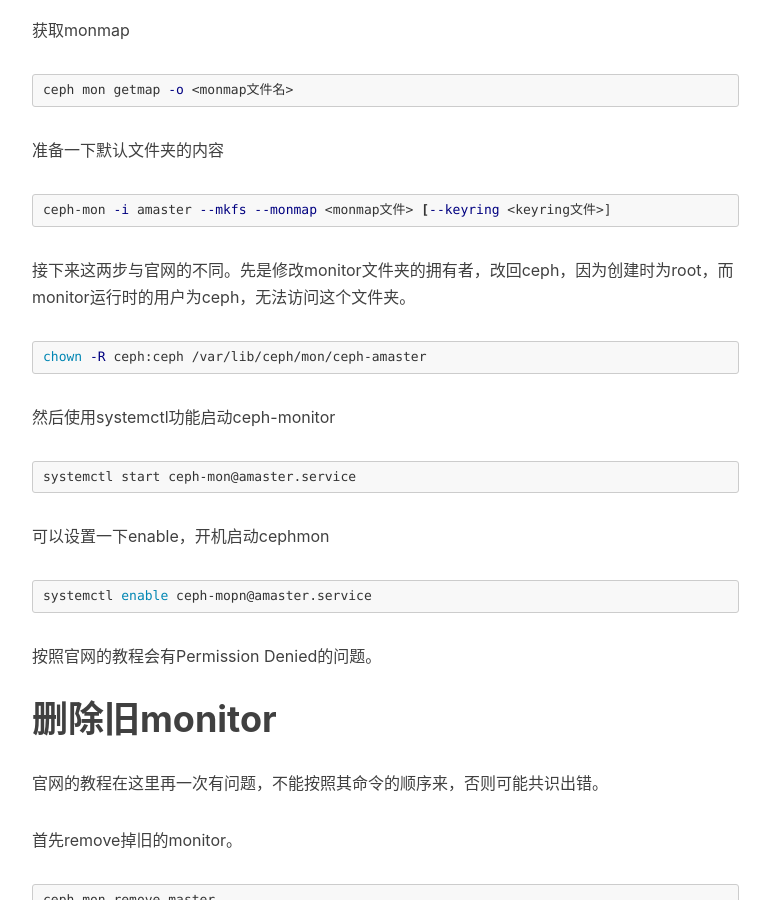
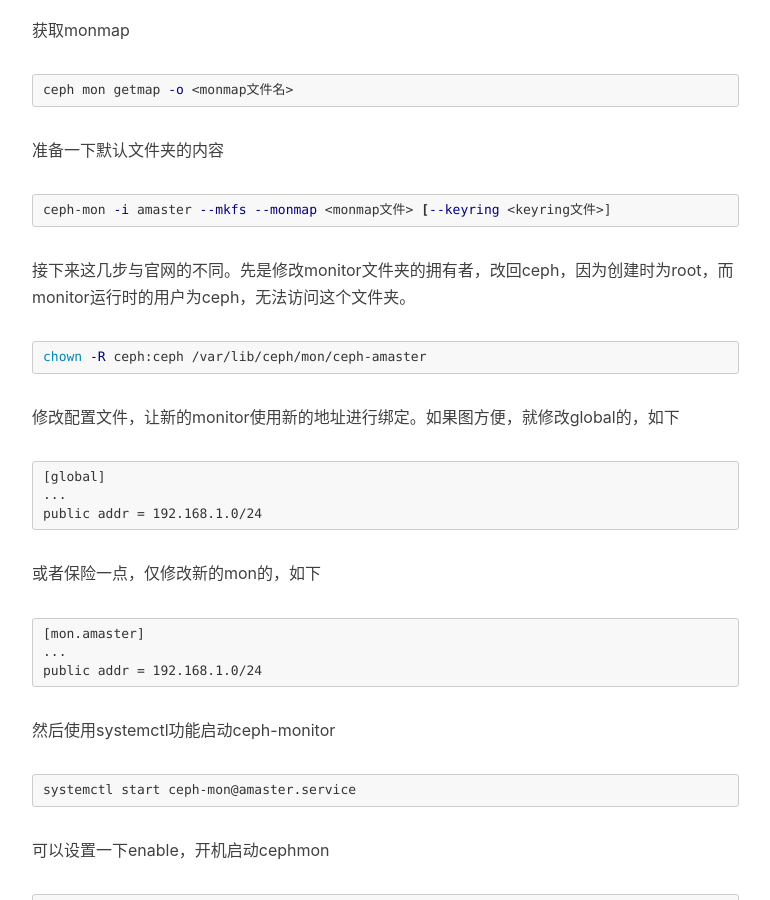
Before and after one commit to namespacewjx/namespacewjx.github.io, a Jekyll site: the page built from _posts/2020-01-10-ceph-change-ip.md, in a window 1280 px wide and 900 px high, scrolled down 2022 px. Shown: the whole window, without its empty margins (233-1003 px from the left). Built offline with Jekyll 4.4.1, drawn with Linux system fonts in a browser that asks for light colours; nearby versions of some CDN libraries; comment, search, counter and statistics services are not loaded.

Commit message:
ceph change ip修改

````diff
--- a/_posts/2020-01-10-ceph-change-ip.md
+++ b/_posts/2020-01-10-ceph-change-ip.md
@@ -70,10 +70,26 @@ ceph mon getmap -o <monmap文件名>
 ceph-mon -i amaster --mkfs --monmap <monmap文件> [--keyring <keyring文件>]
 ```
 
-接下来这两步与官网的不同。先是修改monitor文件夹的拥有者，改回ceph，因为创建时为root，而monitor运行时的用户为ceph，无法访问这个文件夹。
+接下来这几步与官网的不同。先是修改monitor文件夹的拥有者，改回ceph，因为创建时为root，而monitor运行时的用户为ceph，无法访问这个文件夹。
 
 ```bash
 chown -R ceph:ceph /var/lib/ceph/mon/ceph-amaster
+```
+
+修改配置文件，让新的monitor使用新的地址进行绑定。如果图方便，就修改global的，如下
+
+```
+[global]
+...
+public addr = 192.168.1.0/24
+```
+
+或者保险一点，仅修改新的mon的，如下
+
+```
+[mon.amaster]
+...
+public addr = 192.168.1.0/24
 ```
 
 然后使用systemctl功能启动ceph-monitor
````
